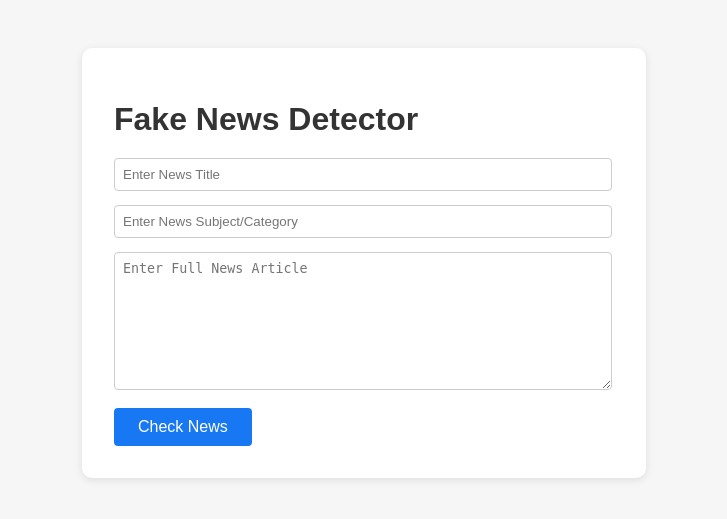
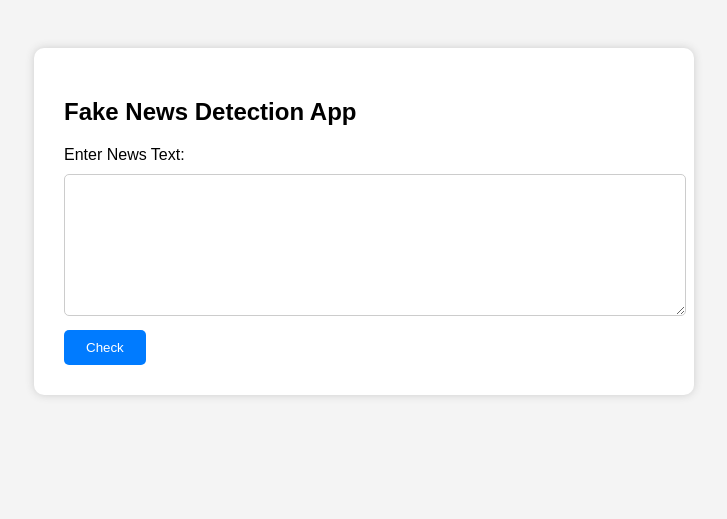
Before and after one commit to YusufDeesawala/fake-news-detect, a Flask app: page / in a window 1280 px wide. Shown: the top 519 px of the page, without its empty margins (276-1003 px from the left). Run offline with Flask 3, Linux system fonts and the light colour scheme; parts of the project's set-up code (start-up, migrations or seed data) failed here and were passed over.

Commit message:
Built the flask app.

```diff
--- a/app.py
+++ b/app.py
@@ -1,36 +1,28 @@
-from flask import Flask, request, render_template
+from flask import Flask, render_template, request
 import pickle
 
-# Load the trained model and the fitted TFIDF vectorizer
-with open('model.pkl', 'rb') as f:
+# Load the saved vectorizer and model
+with open('model/vectorizer.pkl', 'rb') as f:
+    vectorizer = pickle.load(f)
+
+with open('model/model.pkl', 'rb') as f:
     model = pickle.load(f)
-with open('vectorizer.pkl', 'rb') as f:
-    vectorizer = pickle.load(f)
 
 app = Flask(__name__)
 
-@app.route('/')
-def home():
-    return render_template('index.html')
+@app.route('/', methods=['GET', 'POST'])
+def index():
+    prediction = None
+    user_input = ""
 
-@app.route('/predict', methods=['POST'])
-def predict():
-    title = request.form['title']
-    text = request.form['text']
-    subject = request.form['subject']
+    if request.method == 'POST':
+        user_input = request.form['news']
+        if user_input:
+            vect = vectorizer.transform([user_input])
+            pred = model.predict(vect)[0]
+            prediction = "Fake News" if pred == 1 else "Real News"
 
-    # Combine the input features as done during training
-    combined_text = f"{title} {subject} {text}"
-
-    # Vectorize using the loaded vectorizer
-    vectorized_input = vectorizer.transform([combined_text])
-
-    # Predict using the loaded model
-    prediction = model.predict(vectorized_input)[0]
-
-    # Map prediction to display text
-    result = "True News ✅" if prediction == 1 else "Fake News ❌"
-    return render_template('index.html', prediction=result)
+    return render_template('index.html', prediction=prediction, user_input=user_input)
 
 if __name__ == '__main__':
     app.run(debug=True)
--- a/templates/index.html
+++ b/templates/index.html
@@ -1,29 +1,29 @@
 <!DOCTYPE html>
-<html lang="en">
+<html>
 <head>
-    <meta charset="UTF-8">
     <title>Fake News Detector</title>
     <style>
-        body { font-family: Arial, sans-serif; background-color: #f6f6f6; padding: 40px; }
-        .container { background: white; padding: 32px; border-radius: 10px; box-shadow: 0 2px 8px rgba(0,0,0,0.1); max-width: 500px; margin: auto; }
-        h1 { margin-bottom: 20px; color: #333; }
-        input, textarea { width: 96%; padding: 8px; margin-bottom: 14px; border: 1px solid #ccc; border-radius: 4px; }
-        button { background: #1877f2; color: white; padding: 10px 24px; border: none; border-radius: 4px; font-size: 16px; cursor: pointer; }
-        button:hover { background: #0053ba; }
-        .result { margin-top: 20px; font-weight: bold; font-size: 20px; }
+        body { font-family: Arial, sans-serif; background: #f4f4f4; padding: 40px; }
+        .container { background: #fff; padding: 30px; border-radius: 10px; max-width: 600px; margin: auto; box-shadow: 0 0 8px #ccc; }
+        textarea { width: 100%; height: 120px; margin: 10px 0; padding: 10px; border-radius: 5px; border: 1px solid #ccc; }
+        .result { font-size: 1.2em; font-weight: bold; margin-top: 15px; }
+        input[type="submit"] { padding: 10px 22px; border: none; background: #007BFF; color: #fff; border-radius: 5px; cursor: pointer;}
+        input[type="submit"]:hover { background: #0056b3; }
     </style>
 </head>
 <body>
     <div class="container">
-        <h1>Fake News Detector</h1>
-        <form action="/predict" method="post">
-            <input type="text" name="title" placeholder="Enter News Title" required><br>
-            <input type="text" name="subject" placeholder="Enter News Subject/Category" required><br>
-            <textarea name="text" rows="8" placeholder="Enter Full News Article" required></textarea><br>
-            <button type="submit">Check News</button>
+        <h2>Fake News Detection App</h2>
+        <form method="post">
+            <label for="news">Enter News Text:</label>
+            <textarea name="news" id="news" required>{{ user_input }}</textarea>
+            <br>
+            <input type="submit" value="Check">
         </form>
         {% if prediction %}
-            <div class="result">{{ prediction }}</div>
+        <div class="result">
+            Result: <span style="color: {% if prediction == 'Fake News' %}red{% else %}green{% endif %};">{{ prediction }}</span>
+        </div>
         {% endif %}
     </div>
 </body>
```
